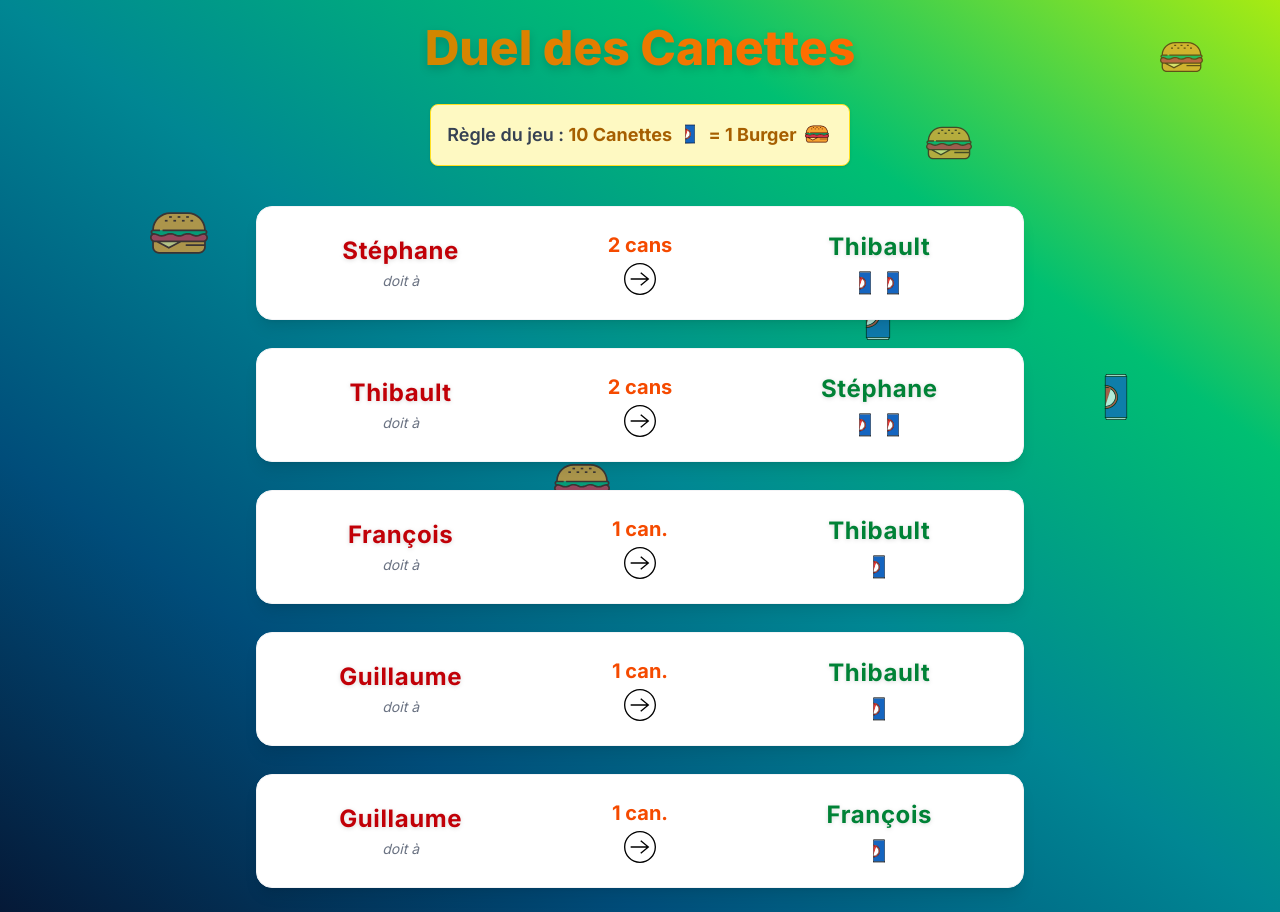
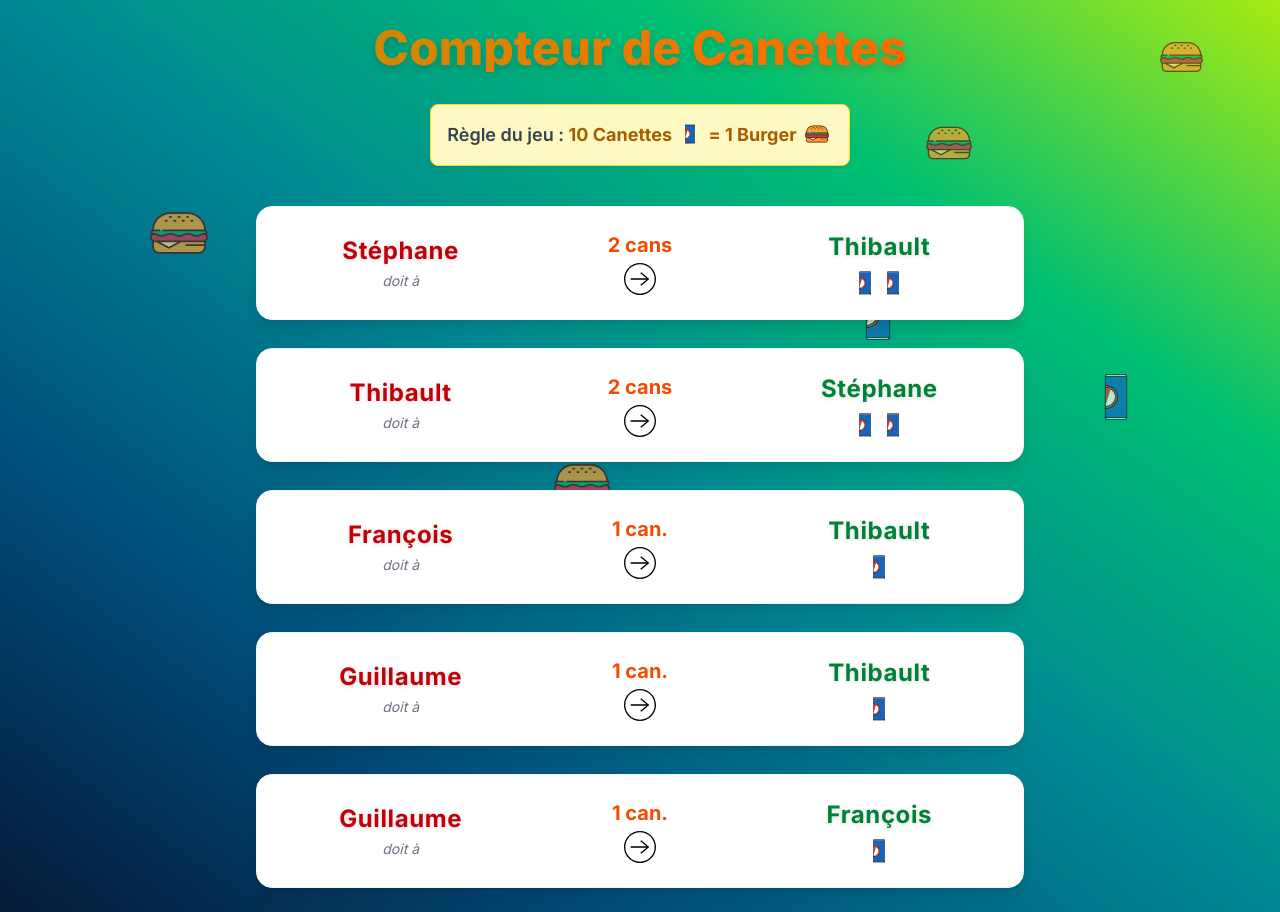
Before and after one commit to Tycale/duel_canettes, a plain HTML site: page index.html in a window 1280 px wide. Drawn offline with nearby package versions, Linux system fonts and the light colour scheme.

Commit message:
Update index.html

```diff
--- a/index.html
+++ b/index.html
@@ -21,7 +21,7 @@
 <body class="text-gray-800 flex flex-col justify-center items-center min-h-screen p-6">
     <div id="falling-objects-container"></div>
     <h1 class="text-5xl font-extrabold mb-8 text-center bg-gradient-to-r from-yellow-600 to-orange-500 text-transparent bg-clip-text drop-shadow-lg">
-        Duel des Canettes
+        Compteur de Canettes
     </h1>
 
     <div class="text-center text-lg font-semibold text-gray-700 mb-10 p-4 bg-yellow-100 border border-yellow-300 rounded-lg shadow max-w-md">
```
